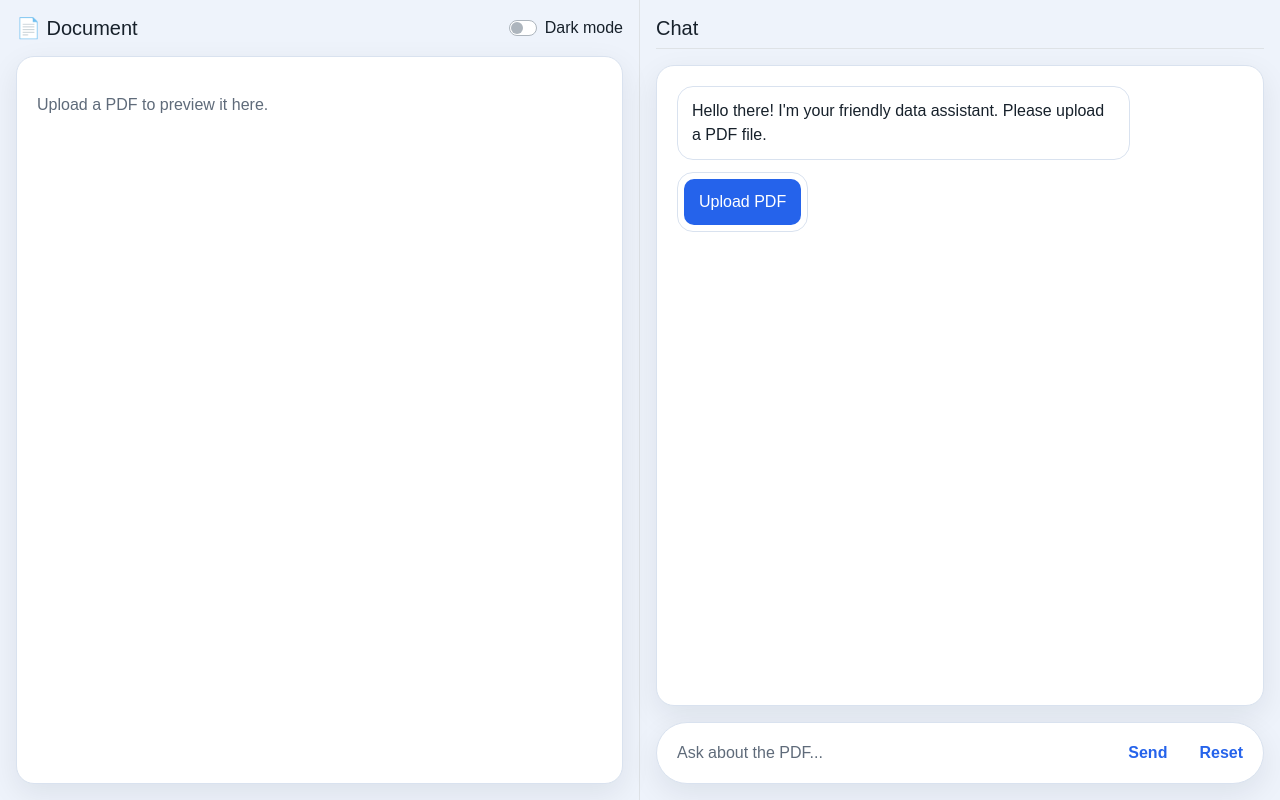
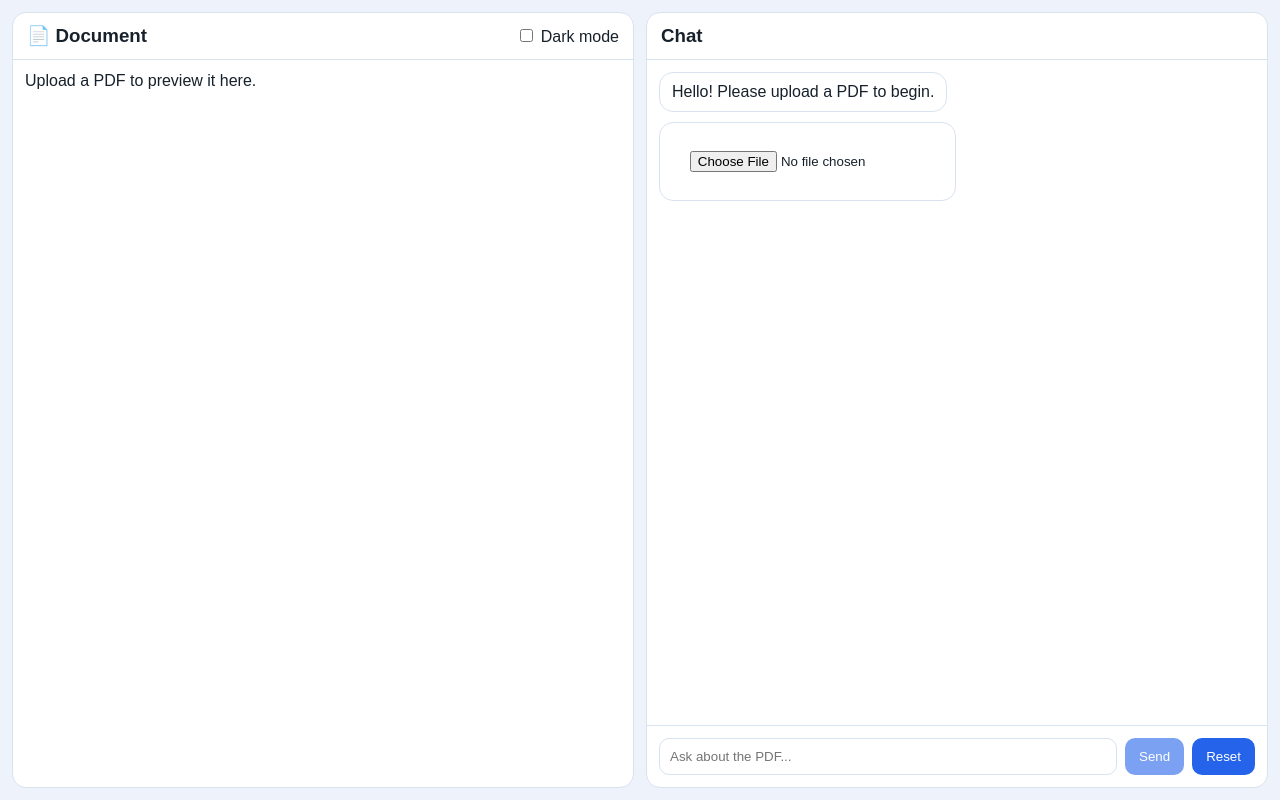
Before and after one commit to dawmro/flask_rag_chat_split_ui, a Flask app: page / in a window 1280 px wide. Run offline with Flask 3, Linux system fonts and the light colour scheme; some libraries are stand-ins or nearby versions.

Commit message:
feat: simplify interface, styles and scripts

```diff
--- a/static/script.js
+++ b/static/script.js
@@ -1,252 +1,151 @@
-let responses = [];
-let isFirstMessage = true;
 const baseUrl = window.location.origin;
 
-const chatWindow = () => document.getElementById("chat-window");
-const messageList = () => document.getElementById("message-list");
-const input = () => document.getElementById("message-input");
-const sendBtn = () => document.getElementById("send-button");
-const resetBtn = () => document.getElementById("reset-button");
-const themeSwitch = () => document.getElementById("light-dark-mode-switch");
-const pdfViewer = () => document.getElementById("pdf-viewer");
-const pdfFrame = () => document.getElementById("pdf-frame");
-const pdfEmptyState = () => document.getElementById("pdf-empty-state");
+const messageList = document.getElementById("message-list");
+const input = document.getElementById("message-input");
+const sendBtn = document.getElementById("send-button");
+const resetBtn = document.getElementById("reset-button");
+const themeToggle = document.getElementById("theme-toggle");
 
-const escapeHtml = (value = "") =>
-  value
-    .replace(/&/g, "&amp;")
-    .replace(/</g, "&lt;")
-    .replace(/>/g, "&gt;")
-    .replace(/"/g, "&quot;")
-    .replace(/'/g, "&#39;");
+const pdfFrame = document.getElementById("pdf-frame");
+const pdfEmpty = document.getElementById("pdf-empty");
+const loading = document.getElementById("loading");
 
-const cleanTextInput = (value) => value.trim().replace(/[\n\t]+/g, " ");
+let pdfLoaded = false;
 
-const scrollToBottom = () => {
-  const el = chatWindow();
-  if (el) {
-    el.scrollTo({
-      top: el.scrollHeight,
-      behavior: "smooth",
+function escapeHtml(text = "") {
+  return text.replace(/[&<>"']/g, (c) => ({
+    "&": "&amp;",
+    "<": "&lt;",
+    ">": "&gt;",
+    '"': "&quot;",
+    "'": "&#39;",
+  }[c]));
+}
+
+function scrollToBottom() {
+  window.requestAnimationFrame(() => {
+    const chatWindow = document.getElementById("chat-window");
+    chatWindow.scrollTop = chatWindow.scrollHeight;
   });
 }
-};
 
-function loadingElement() {
-  return (
-    document.querySelector(".loading-animation.bot-loading") ||
-    document.querySelector(".loading-animation")
-  );
+function setLoading(isLoading) {
+  loading.style.display = isLoading ? "block" : "none";
+  sendBtn.disabled = isLoading || !pdfLoaded;
 }
 
-function setLoading(visible) {
-  const loader = loadingElement();
-  if (loader) {
-    loader.style.display = visible ? "flex" : "none";
-  }
+function addMessage(text, type = "bot") {
+  const line = document.createElement("div");
+  line.className = "message-line" + (type === "user" ? " user" : "");
 
-  if (sendBtn()) {
-    sendBtn().disabled = visible || isFirstMessage;
-  }
-}
+  const box = document.createElement("div");
+  box.className = "message-box" + (type === "user" ? " user" : "");
+  box.innerHTML = escapeHtml(text);
 
-function syncPanelHeights() {
-  if (!pdfFrame() || !pdfViewer() || pdfViewer().hidden || window.innerWidth < 768) {
-    return;
-  }
-  pdfFrame().style.height = `${pdfViewer().clientHeight}px`;
-}
-
-function showPdf(pdfUrl) {
-  if (!pdfFrame() || !pdfViewer()) return;
-
-  pdfFrame().src = `${baseUrl}${pdfUrl}`;
-  pdfViewer().hidden = false;
-
-  if (pdfEmptyState()) {
-    pdfEmptyState().hidden = true;
-  }
-
-  requestAnimationFrame(syncPanelHeights);
-}
-
-function resetPdfViewer() {
-  if (pdfFrame()) {
-    pdfFrame().src = "";
-    pdfFrame().style.height = "";
-  }
-
-  if (pdfViewer()) {
-    pdfViewer().hidden = true;
-  }
-
-  if (pdfEmptyState()) {
-    pdfEmptyState().hidden = false;
-  }
-}
-
-async function processUserMessage(userMessage) {
-  const response = await fetch(baseUrl + "/process-message", {
-    method: "POST",
-    headers: {
-      "Content-Type": "application/json",
-      Accept: "application/json",
-    },
-    body: JSON.stringify({ userMessage }),
-  });
-
-  return await response.json();
-}
-
-function renderUserMessage(userMessage) {
-  input().value = "";
-
-  const html = `
-    <div class="message-line my-text">
-      <div class="message-box my-text">${escapeHtml(userMessage)}</div>
-    </div>
-  `;
-
-  messageList().insertAdjacentHTML("beforeend", html);
+  line.appendChild(box);
+  messageList.appendChild(line);
   scrollToBottom();
 }
 
-function renderBotMessage(response, uploadButtonHtml = "") {
-  responses.push(response);
-
-  const text =
-    typeof response === "string"
-      ? response
-      : response?.botResponse || "No response received.";
-
-  const html = `
-    <div class="message-line">
-      <div class="message-box">${escapeHtml(text)}</div>
-    </div>
-    ${uploadButtonHtml}
-  `;
-
-  messageList().insertAdjacentHTML("beforeend", html);
-  setLoading(false);
-  scrollToBottom();
-}
-
-async function populateBotResponse(userMessage = "") {
-  setLoading(true);
-
-  let response;
-  let uploadButtonHtml = "";
-
-  if (isFirstMessage) {
-    response = {
-      botResponse:
-        "Hello there! I'm your friendly data assistant. Please upload a PDF file.",
-    };
-
-    uploadButtonHtml = `
-      <div class="message-line">
-        <div class="message-box upload-bubble">
-          <button id="upload-button" type="button">Upload PDF</button>
-          <input id="file-upload" type="file" accept="application/pdf" hidden>
-        </div>
-      </div>
-    `;
-  } else {
-    response = await processUserMessage(userMessage);
-  }
-
-  renderBotMessage(response, uploadButtonHtml);
-
-  if (isFirstMessage) {
-    const uploadButton = document.getElementById("upload-button");
-    const fileInput = document.getElementById("file-upload");
-
-    uploadButton?.addEventListener("click", () => {
-      fileInput?.click();
-    });
-
-    fileInput?.addEventListener(
-      "change",
-      async function () {
-        const file = this.files?.[0];
-        if (!file) return;
-
+async function uploadPdf(file) {
   setLoading(true);
 
   const formData = new FormData();
   formData.append("file", file);
 
-        try {
-          const response = await fetch(baseUrl + "/process-document", {
+  const res = await fetch(baseUrl + "/process-document", {
     method: "POST",
     body: formData,
   });
 
-          const data = await response.json();
+  const data = await res.json();
 
-          if (response.ok && uploadButton) {
-            uploadButton.disabled = true;
+  if (!res.ok) {
+    addMessage(data.botResponse || "Upload failed.");
+    setLoading(false);
+    return;
   }
 
   if (data.pdfUrl) {
-            showPdf(data.pdfUrl);
+    pdfFrame.src = baseUrl + data.pdfUrl;
+    pdfFrame.hidden = false;
+    pdfEmpty.hidden = true;
+    pdfLoaded = true;
   }
 
-          renderBotMessage(data);
-        } catch (error) {
-          renderBotMessage({
-            botResponse: `Upload failed: ${error.message}`,
-          });
-        }
-      },
-      { once: true }
-    );
-
-    isFirstMessage = false;
+  addMessage(data.botResponse || "PDF uploaded.");
   setLoading(false);
 }
+
+async function sendMessage(text) {
+  setLoading(true);
+
+  const res = await fetch(baseUrl + "/process-message", {
+    method: "POST",
+    headers: { "Content-Type": "application/json" },
+    body: JSON.stringify({ userMessage: text }),
+  });
+
+  const data = await res.json();
+  addMessage(data.botResponse || "No response.");
+  setLoading(false);
 }
 
-function submitMessage() {
-  const msg = cleanTextInput(input().value);
+function resetApp() {
+  messageList.innerHTML = "";
+  input.value = "";
 
-  if (!msg || isFirstMessage) {
-    return;
+  pdfLoaded = false;
+  pdfFrame.src = "";
+  pdfFrame.hidden = true;
+  pdfEmpty.hidden = false;
+
+  sendBtn.disabled = true;
+
+  addMessage("Hello! Please upload a PDF to begin.");
+
+  // Create upload UI message
+  const line = document.createElement("div");
+  line.className = "message-line";
+
+  const box = document.createElement("div");
+  box.className = "message-box";
+
+  box.innerHTML = `
+    <input type="file" id="pdf-upload" accept="application/pdf">
+  `;
+
+  line.appendChild(box);
+  messageList.appendChild(line);
+
+  document.getElementById("pdf-upload").addEventListener("change", (e) => {
+    const file = e.target.files?.[0];
+    if (file) uploadPdf(file);
+  });
+
+  scrollToBottom();
 }
 
-  renderUserMessage(msg);
-  populateBotResponse(msg);
-}
+sendBtn.addEventListener("click", () => {
+  const msg = input.value.trim();
+  if (!msg || !pdfLoaded) return;
 
-document.addEventListener("DOMContentLoaded", () => {
-  if (sendBtn()) {
-    sendBtn().disabled = true;
-  }
+  input.value = "";
+  addMessage(msg, "user");
+  sendMessage(msg);
+});
 
-  resetPdfViewer();
-
-  input()?.addEventListener("keydown", (event) => {
-    if (event.key === "Enter" && !event.shiftKey) {
-      event.preventDefault();
-      submitMessage();
+input.addEventListener("keydown", (e) => {
+  if (e.key === "Enter") {
+    e.preventDefault();
+    sendBtn.click();
   }
 });
 
-  sendBtn()?.addEventListener("click", submitMessage);
+resetBtn.addEventListener("click", resetApp);
 
-  resetBtn()?.addEventListener("click", () => {
-    messageList().innerHTML = "";
-    responses = [];
-    isFirstMessage = true;
-    resetPdfViewer();
-    populateBotResponse();
+themeToggle.addEventListener("change", () => {
+  document.body.classList.toggle("dark-mode", themeToggle.checked);
 });
 
-  themeSwitch()?.addEventListener("change", () => {
-    document.body.classList.toggle("dark-mode", themeSwitch().checked);
-  });
-
-  window.addEventListener("resize", syncPanelHeights);
-
-  populateBotResponse();
-});
+resetApp();
--- a/static/style.css
+++ b/static/style.css
@@ -1,323 +1,149 @@
 :root {
   --bg: #eef3fb;
   --panel: #ffffff;
-  --panel-2: #f7f9fd;
   --text: #17212b;
   --muted: #5f6b7a;
   --border: #d9e2ef;
   --primary: #2563eb;
-  --primary-hover: #1d4ed8;
-  --user-bubble: #dff2d7;
-  --bot-bubble: #ffffff;
-  --shadow: 0 10px 30px rgba(15, 23, 42, 0.08);
+  --bubble-user: #dff2d7;
+  --bubble-bot: #ffffff;
 }
 
 body.dark-mode {
   --bg: #0f172a;
   --panel: #111827;
-  --panel-2: #1f2937;
   --text: #e5e7eb;
   --muted: #9ca3af;
   --border: #334155;
   --primary: #60a5fa;
-  --primary-hover: #93c5fd;
-  --user-bubble: #0e4d9e;
-  --bot-bubble: #243244;
-  --shadow: 0 10px 30px rgba(0, 0, 0, 0.35);
+  --bubble-user: #0e4d9e;
+  --bubble-bot: #243244;
 }
 
-* {
-  box-sizing: border-box;
+* { box-sizing: border-box; }
+
+html, body {
+  height: 100%;
+  margin: 0;
+  font-family: Arial, sans-serif;
+  background: var(--bg);
+  color: var(--text);
 }
 
-html,
-body {
-  margin: 0;
-  padding: 0;
-  height: 100%;
+.main {
+  height: 100vh;
+  display: flex;
+  gap: 12px;
+  padding: 12px;
 }
 
-body {
-  min-height: 100vh;
-  font-family: Arial, Helvetica, sans-serif;
-  background: var(--bg);
-  color: var(--text);
+.panel {
+  flex: 1;
+  display: flex;
+  flex-direction: column;
+  background: var(--panel);
+  border: 1px solid var(--border);
+  border-radius: 14px;
   overflow: hidden;
 }
 
-.container-fluid.vh-100 {
-  height: 100vh !important;
-  padding: 0;
+.panel-header {
+  padding: 12px 14px;
+  border-bottom: 1px solid var(--border);
+  display: flex;
+  justify-content: space-between;
+  align-items: center;
 }
 
-.container-fluid.vh-100 > .row {
-  height: 100%;
-  margin: 0;
-}
-
-.pdf-panel,
-.col-md-6.d-flex.flex-column.h-100 {
-  height: 100%;
-  min-height: 0;
-}
-
-.pdf-panel {
-  display: flex;
-  flex-direction: column;
-  background: var(--bg);
-}
-
-.chat-header {
-  flex: 0 0 auto;
-  background: var(--bg);
-}
-
-#pdf-panel {
+.panel-body {
   flex: 1;
-  min-height: 0;
-  width: 100%;
-  margin: 0;
+  overflow: hidden;
   padding: 12px;
-  background: var(--panel);
-  border: 1px solid var(--border);
-  border-radius: 18px;
-  box-shadow: var(--shadow);
-  display: flex;
-  flex-direction: column;
-  overflow: hidden;
-}
-
-#pdf-empty-state {
-  color: var(--muted);
-  padding: 24px 8px;
-}
-
-#pdf-viewer {
-  flex: 1;
-  min-height: 0;
-  display: flex;
 }
 
 #pdf-frame {
   width: 100%;
   height: 100%;
-  min-height: 0;
-  background: #ffffff;
   border: 0;
-  border-radius: 12px;
-  display: block;
+  border-radius: 10px;
 }
 
 #chat-window {
   flex: 1;
-  min-height: 0;
-  width: 100%;
-  height: auto;
-  margin: 0;
-  padding: 20px;
   overflow-y: auto;
-  background: var(--panel);
-  border: 1px solid var(--border);
-  border-radius: 18px;
-  box-shadow: var(--shadow);
+  padding: 12px;
 }
 
 #message-list {
   display: flex;
   flex-direction: column;
-  gap: 12px;
+  gap: 10px;
 }
 
-.message-line,
-.loading-animation {
+.message-line {
   display: flex;
-  width: 100%;
 }
 
-.message-line.my-text,
-.loading-animation.my-loading {
+.message-line.user {
   justify-content: flex-end;
 }
 
-.message-box,
-.loading-dots {
-  max-width: min(80%, 720px);
-  padding: 12px 14px;
-  border-radius: 16px;
+.message-box {
+  max-width: 80%;
+  padding: 10px 12px;
+  border-radius: 14px;
   border: 1px solid var(--border);
-  background: var(--bot-bubble);
-  color: var(--text);
+  background: var(--bubble-bot);
   white-space: pre-wrap;
-  word-break: break-word;
-  line-height: 1.5;
 }
 
-.message-box.my-text {
-  background: var(--user-bubble);
+.message-box.user {
+  background: var(--bubble-user);
 }
 
-.upload-bubble {
-  width: fit-content;
-  max-width: fit-content;
-  padding: 6px;
-  display: inline-flex;
-  align-items: center;
-  justify-content: center;
-}
-
-.loading-animation {
-  display: none;
-}
-
-.loading-dots {
-  display: inline-flex;
-  align-items: center;
-  gap: 5px;
-  min-width: 56px;
-}
-
-.dot {
-  width: 8px;
-  height: 8px;
-  border-radius: 50%;
-  background: var(--muted);
-  animation: bounce 1.2s infinite ease-in-out;
-}
-
-.dot:nth-child(2) {
-  animation-delay: 0.15s;
-}
-
-.dot:nth-child(3) {
-  animation-delay: 0.3s;
-}
-
-.chat-input-bar {
+.chat-input {
+  padding: 12px;
+  border-top: 1px solid var(--border);
   display: flex;
-  align-items: center;
   gap: 8px;
-  width: 100%;
-  background: var(--panel);
-  border: 1px solid var(--border);
-  border-radius: 999px;
-  padding: 6px;
-  box-shadow: var(--shadow);
 }
 
 #message-input {
   flex: 1;
-  min-width: 0;
-  border: 0;
-  outline: 0;
+  padding: 10px;
+  border-radius: 10px;
+  border: 1px solid var(--border);
   background: transparent;
   color: var(--text);
-  padding: 12px 14px;
-  font-size: 16px;
 }
 
-#message-input::placeholder {
+button {
+  padding: 10px 14px;
+  border: 0;
+  border-radius: 10px;
+  cursor: pointer;
+  background: var(--primary);
+  color: white;
+}
+
+button:disabled {
+  opacity: 0.6;
+  cursor: not-allowed;
+}
+
+.loading {
+  display: none;
+  padding: 10px;
+  font-size: 14px;
   color: var(--muted);
 }
 
-.chat-actions {
-  display: flex;
-  align-items: center;
-  gap: 4px;
-}
-
-#send-button,
-#reset-button,
-#repeat-button {
-  border: 0;
-  background: transparent;
-  color: var(--primary);
-  min-width: 44px;
-  height: 44px;
-  border-radius: 999px;
-  display: inline-flex;
-  align-items: center;
-  justify-content: center;
-  cursor: pointer;
-  padding: 0 14px;
-  font-weight: 600;
-}
-
-#send-button:hover,
-#reset-button:hover,
-#repeat-button:hover {
-  background: var(--panel-2);
-}
-
-#send-button:disabled {
-  opacity: 0.5;
-  cursor: not-allowed;
-}
-
-#upload-button {
-  margin-top: 0;
-  padding: 10px 14px;
-  border-radius: 10px;
-  border: 1px solid transparent;
-  background: var(--primary);
-  color: #fff;
-  cursor: pointer;
-  white-space: nowrap;
-}
-
-#upload-button:hover {
-  background: var(--primary-hover);
-}
-
-#upload-button:disabled {
-  opacity: 0.65;
-  cursor: not-allowed;
-}
-
-.send i,
-.reset i {
-  font-style: normal;
-  font-size: 22px;
-  line-height: 1;
-}
-
-@keyframes bounce {
-  0%,
-  80%,
-  100% {
-    transform: translateY(0);
+@media (max-width: 900px) {
+  .main {
+    flex-direction: column;
+    height: auto;
   }
-
-  40% {
-    transform: translateY(-6px);
+  .panel {
+    min-height: 45vh;
   }
 }
-
-@media (max-width: 767.98px) {
-  body {
-    overflow: auto;
-  }
-
-  .container-fluid.vh-100 {
-    height: auto !important;
-    min-height: 100vh;
-  }
-
-  .container-fluid.vh-100 > .row {
-    height: auto;
-  }
-
-  .pdf-panel,
-  .col-md-6.d-flex.flex-column.h-100 {
-    height: auto;
-  }
-
-  #pdf-panel,
-  #chat-window {
-    min-height: 45vh;
-  }
-
-  .message-box,
-  .loading-dots {
-    max-width: 90%;
-  }
-}
--- a/templates/index.html
+++ b/templates/index.html
@@ -4,88 +4,45 @@
   <meta charset="UTF-8" />
   <meta name="viewport" content="width=device-width, initial-scale=1.0" />
   <title>PDF Chat Split</title>
-
-  <link
-    rel="stylesheet"
-    href="https://stackpath.bootstrapcdn.com/bootstrap/4.5.2/css/bootstrap.min.css"
-  />
-  <link
-    rel="stylesheet"
-    href="{{ url_for('static', filename='style.css') }}"
-  />
+  <link rel="stylesheet" href="{{ url_for('static', filename='style.css') }}">
 </head>
 
 <body>
-  <div class="container-fluid vh-100">
-    <div class="row h-100 no-gutters">
+  <div class="main">
 
-      <!-- PDF PANEL -->
-      <div class="col-md-6 d-flex flex-column p-3 border-right pdf-panel">
-        <div class="d-flex justify-content-between align-items-center mb-3 flex-shrink-0">
-          <h5 class="mb-0">📄 Document</h5>
+    <div class="panel">
+      <div class="panel-header">
+        <h3 style="margin:0;">📄 Document</h3>
 
-          <div class="custom-control custom-switch">
-            <input
-              type="checkbox"
-              class="custom-control-input"
-              id="light-dark-mode-switch"
-            />
-            <label
-              class="custom-control-label"
-              for="light-dark-mode-switch"
-            >
+        <label>
+          <input type="checkbox" id="theme-toggle">
           Dark mode
         </label>
       </div>
-        </div>
 
-        <div id="pdf-panel">
-          <div id="pdf-empty-state">Upload a PDF to preview it here.</div>
-
-          <div id="pdf-viewer" hidden>
-            <iframe
-              id="pdf-frame"
-              title="PDF Viewer"
-            ></iframe>
-          </div>
+      <div class="panel-body">
+        <div id="pdf-empty">Upload a PDF to preview it here.</div>
+        <iframe id="pdf-frame" hidden></iframe>
       </div>
     </div>
 
-      <!-- CHAT PANEL -->
-      <div class="col-md-6 d-flex flex-column h-100 p-3">
-        <div class="chat-header border-bottom pb-2 mb-3 flex-shrink-0">
-          <h5 class="mb-0">Chat</h5>
+    <div class="panel">
+      <div class="panel-header">
+        <h3 style="margin:0;">Chat</h3>
       </div>
 
       <div id="chat-window">
         <div id="message-list"></div>
+        <div id="loading" class="loading">Thinking...</div>
+      </div>
 
-          <div class="loading-animation bot-loading">
-            <div class="loading-dots">
-              <span class="dot"></span>
-              <span class="dot"></span>
-              <span class="dot"></span>
-            </div>
+      <div class="chat-input">
+        <input id="message-input" placeholder="Ask about the PDF..." autocomplete="off">
+        <button id="send-button" disabled>Send</button>
+        <button id="reset-button">Reset</button>
       </div>
     </div>
 
-        <div class="pt-3 flex-shrink-0">
-          <div class="chat-input-bar">
-            <input
-              id="message-input"
-              type="text"
-              placeholder="Ask about the PDF..."
-              autocomplete="off"
-            />
-            <div class="chat-actions">
-              <button id="send-button" type="button">Send</button>
-              <button id="reset-button" type="button">Reset</button>
-            </div>
-          </div>
-        </div>
-      </div>
-
-    </div>
   </div>
 
   <script src="{{ url_for('static', filename='script.js') }}"></script>
```
Lines whose indentation alone changed are shown as unchanged.
